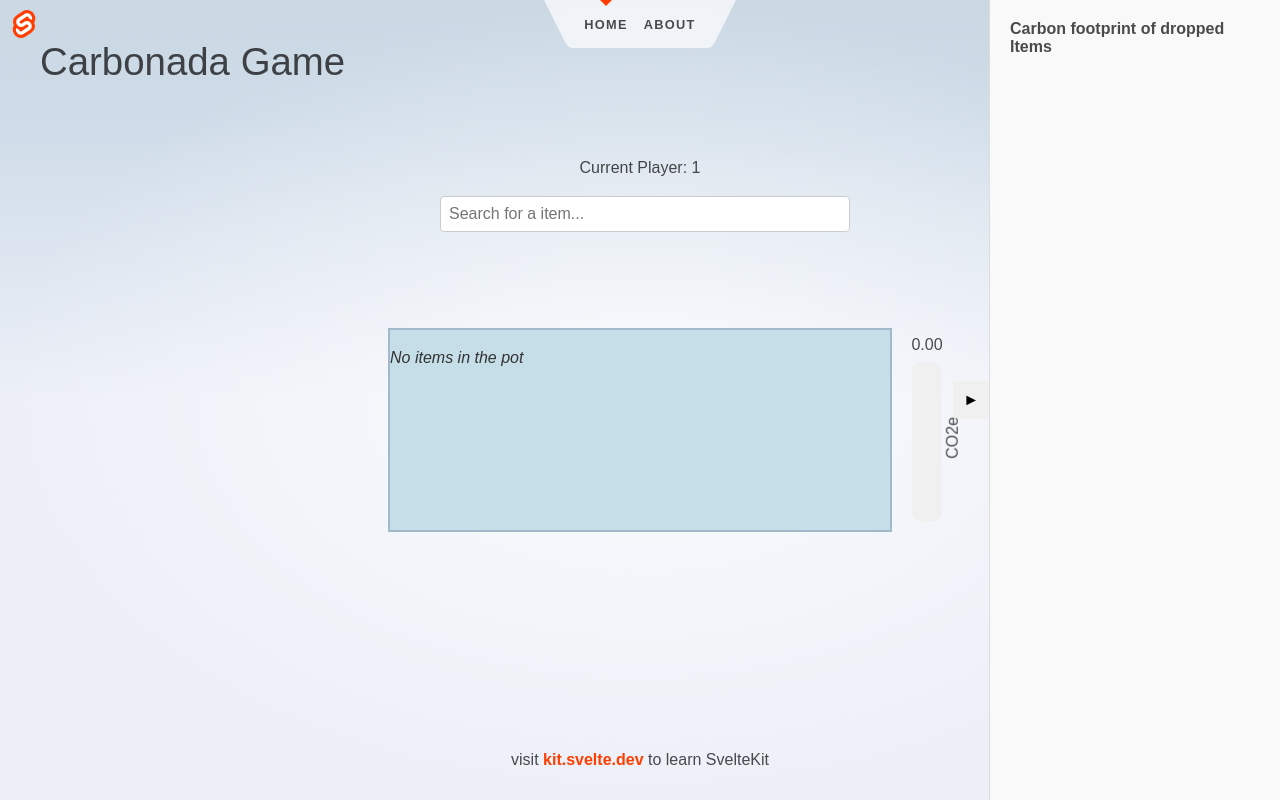
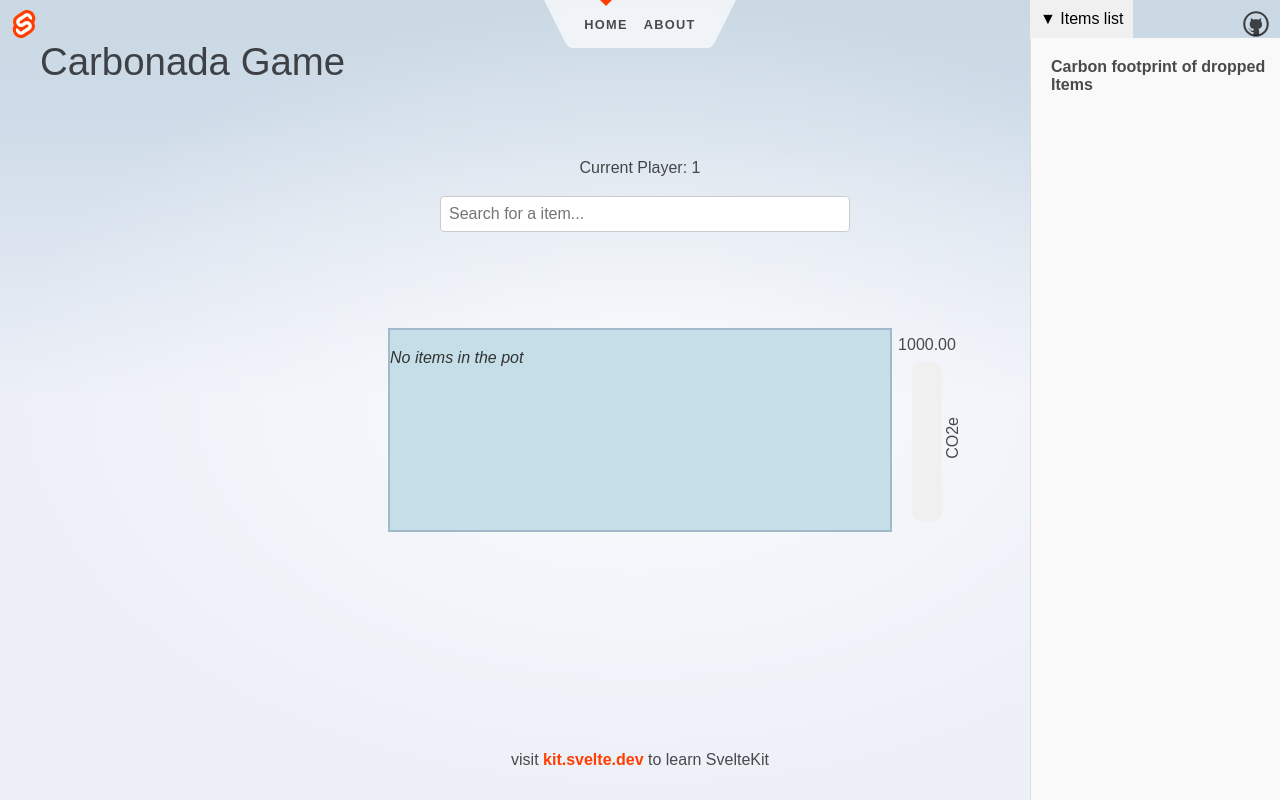
Before and after one commit to Vokturz/carbon-front, a SvelteKit app: page / in a window 1280 px wide. Both pictures are taken after a click on the button "Start Game". Built offline with nearby package versions, Linux system fonts and the light colour scheme.

Commit message:
Improve game mechanics and UI in Carbonada

```diff
--- a/src/routes/carbonada/GameOver.svelte
+++ b/src/routes/carbonada/GameOver.svelte
@@ -1,11 +1,15 @@
 <script lang="ts">
   import { createEventDispatcher } from 'svelte';
+  import { gameState } from './stores';
   const dispatch = createEventDispatcher();
+
+  let exceeededCO2e = $gameState.currentCO2e - $gameState.maxCO2e;
 </script>
 
 <div class="modal-overlay">
   <div class="modal-content">
     <h2>Game Over!</h2>
+    <p>You have exceeded the CO2e limit by {exceeededCO2e.toFixed(2)} </p>
     <button on:click={() => dispatch('restart')}>Restart</button>
   </div>
 </div>
--- a/src/routes/carbonada/ItemsList.svelte
+++ b/src/routes/carbonada/ItemsList.svelte
@@ -1,20 +1,22 @@
 <script lang="ts">
-    import { carbonada } from './stores';
+    import { carbonada, gameState } from './stores';
     import { slide } from 'svelte/transition';
     let isOpen = true;
+    let player = 1;
 </script>
 
 <div class="items-list-container">
     <button class="toggle-button" on:click={() => isOpen = !isOpen}>
-        {isOpen ? '►' : '◄'}
+        {isOpen ? '▼ Items list' : '▲ Items list'}
     </button>
     {#if isOpen}
-        <div class="items-dropped-list" transition:slide={{duration: 300, axis: "x"}}>
+        <div class="items-dropped-list" transition:slide={{duration: 300, axis: "y"}}>
             <h4>Carbon footprint of dropped Items</h4>
             <ul>
-                {#each $carbonada as item (item.product)}
+                {#each $carbonada as item, index (item.product)}
+                {@const playerIndex = Math.floor(index  %  $gameState.playerScores.length)}
                     <li>
-                        <b>{item.product}</b>: {item.carbon_footprint.toFixed(2)} CO2e
+                        (Player {playerIndex + 1}) <b>{item.product}</b>: {item.carbon_footprint.toFixed(2)} CO2e
                     </li>
                 {/each}
             </ul>
@@ -25,14 +27,14 @@
 <style>
     .items-list-container {
         position: fixed;
+        left: 0;
         right: 0;
         top: 0;
-        bottom: 0;
-        display: flex;
+        z-index: 1000;
     }
 
     .toggle-button {
-        align-self: center;
+        width: 100%;
         background-color: #f0f0f0;
         border: none;
         padding: 10px;
@@ -40,13 +42,13 @@
     }
 
     .items-dropped-list {
-        width: 250px;
-        height: 100%;
+        width: 100%;
+        max-height: 50vh;
         display: flex;
         flex-direction: column;
         padding: 20px;
         background-color: #f9f9f9;
-        border-left: 1px solid #ddd;
+        border-bottom: 1px solid #ddd;
         overflow-y: auto;
     }
 
@@ -65,4 +67,25 @@
         margin-bottom: 5px;
         font-size: 14px;
     }
+
+    @media (min-width: 768px) {
+        .items-list-container {
+            left: auto;
+            right: 0;
+            top: 0;
+            bottom: 0;
+            width: 250px;
+        }
+
+        .toggle-button {
+            width: auto;
+        }
+
+        .items-dropped-list {
+            height: 100%;
+            max-height: none;
+            border-left: 1px solid #ddd;
+            border-bottom: none;
+        }
+    }
 </style>
--- a/src/routes/carbonada/ProgressBar.svelte
+++ b/src/routes/carbonada/ProgressBar.svelte
@@ -1,4 +1,4 @@
-<script>
+<script lang="ts">
 import { cubicOut } from 'svelte/easing';
 import { tweened } from 'svelte/motion';
 import { progress, gameState } from './stores';
@@ -11,11 +11,19 @@
 progress.subscribe(value => {
     tweenedProgress.set(value);
 });
+
+$: progressColor = getProgressColor($tweenedProgress);
+
+function getProgressColor(value: number) {
+    if (value <= 0.66) return '#00ff00'; // Green
+    if (value <= 0.9) return '#ffff00'; // Yellow
+    return '#ff0000'; // Red
+}
 </script>
 
 <div class="progress-container">
-    <p>{$gameState.currentCO2e.toFixed(2)}</p>
-    <progress value={$tweenedProgress}></progress>
+    <p>{$gameState.maxCO2e.toFixed(2)}</p>
+    <progress value={$tweenedProgress} max="1" style="--progress-color: {progressColor};"></progress>
     <p class="legend">CO2e</p>
 </div>
 
@@ -37,9 +45,9 @@
         text-align: center;
         font-size: 16px;
     }
+
     .progress-container progress {
         width: 100%;
-	  /* height: auto; */
         -webkit-appearance: none;
         appearance: none;
         writing-mode: vertical-lr;
@@ -53,14 +61,16 @@
     }
 
     .progress-container progress::-webkit-progress-value {
-	  background-color: #4CAF50;
         border-radius: 10px;
+        background-color: var(--progress-color);
+        transition: all 0.4s ease;
     }
 
     /* Firefox styles for the progress bar */
     .progress-container progress::-moz-progress-bar {
-	  background-color: #4CAF50;
         border-radius: 10px;
+        background-color: var(--progress-color);
+        transition: all 0.4s ease;
     }
 
     .progress-container .legend {
--- a/src/routes/carbonada/SearchItem.svelte
+++ b/src/routes/carbonada/SearchItem.svelte
@@ -1,5 +1,4 @@
 <script lang="ts">
-  import { onMount } from 'svelte';
   import { currentItem, loading } from './stores'; // Adjust the import path as necessary
   import type { Item } from './types';
   import { placeItem } from './carbonadaLogic';
--- a/src/routes/carbonada/carbonadaLogic.ts
+++ b/src/routes/carbonada/carbonadaLogic.ts
@@ -1,6 +1,6 @@
 import { get } from 'svelte/store';
 import { carbonada, currentItem, gameState, loading, progress } from './stores';
-import type { Item, GameState } from './types';
+import type { Item } from './types';
 
 export function startGame(event: CustomEvent) {
 
@@ -11,7 +11,7 @@ export function startGame(event: CustomEvent) {
     over: false,
     currentPlayerTurn: 1,
     playerScores: Array(numberOfPlayers).fill(0),
-    maxCO2e: 100,
+    maxCO2e: 1000,
     currentCO2e: 0
   });
   currentItem.set(null);
@@ -19,24 +19,23 @@ export function startGame(event: CustomEvent) {
   loading.set(false)
 }
 
-export function placeItem(card: Item) {
+export function placeItem(item: Item) {
 
   const currentGameState = get(gameState)
-  const isCorrectPlacement = card.carbon_footprint + currentGameState.currentCO2e <= currentGameState.maxCO2e
+  const isCorrectPlacement = item.carbon_footprint + currentGameState.currentCO2e <= currentGameState.maxCO2e
 
 
-  if (isCorrectPlacement) {
-    carbonada.update(tl => [...tl, card]);
+
   gameState.update(state => {
     state.playerScores[state.currentPlayerTurn - 1]++;
     state.currentPlayerTurn = state.currentPlayerTurn % state.playerScores.length + 1;
-      state.currentCO2e += card.carbon_footprint;
+    state.currentCO2e += item.carbon_footprint;
     return state;
   });
   progress.set(Math.min(currentGameState.currentCO2e / currentGameState.maxCO2e, 100))
   currentItem.set(null);
-  } else {
-    // game over
+  carbonada.update(tl => [...tl, item]);
+  if (!isCorrectPlacement) {
     gameState.update(state => ({ ...state, over: true }));
   }
 }
```
Lines whose indentation alone changed are shown as unchanged.
